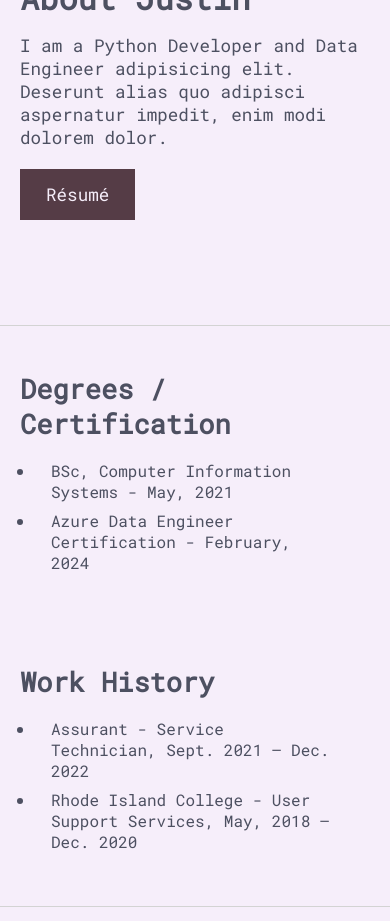
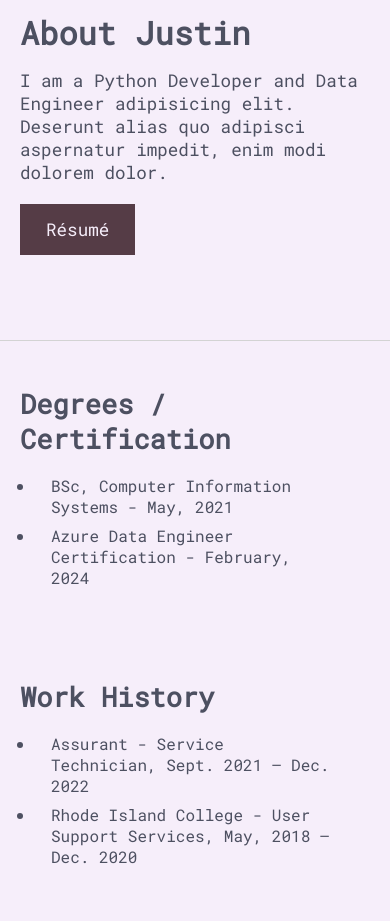
Before and after one commit to sandocodes/personal_portfolio, a Django app: page /about-me/ in a window 390 px wide. Shown: the part 440-1361 px from the top of the page. Run offline with Django 5.2, Linux system fonts and the light colour scheme; data that the repository does not hold is empty; some libraries are stand-ins or nearby versions.

Commit message:
Update about_styles.css

```diff
--- a/portfolio/website/static/about_styles.css
+++ b/portfolio/website/static/about_styles.css
@@ -221,7 +221,8 @@
         display: flex;
         flex-direction: column;
         gap: 0.5em;
-        margin: 0;
+        margin: 35px 0 0 0;
+        padding-bottom: 0;
     }
 
     .about_page .about_hero .img_div {
```
